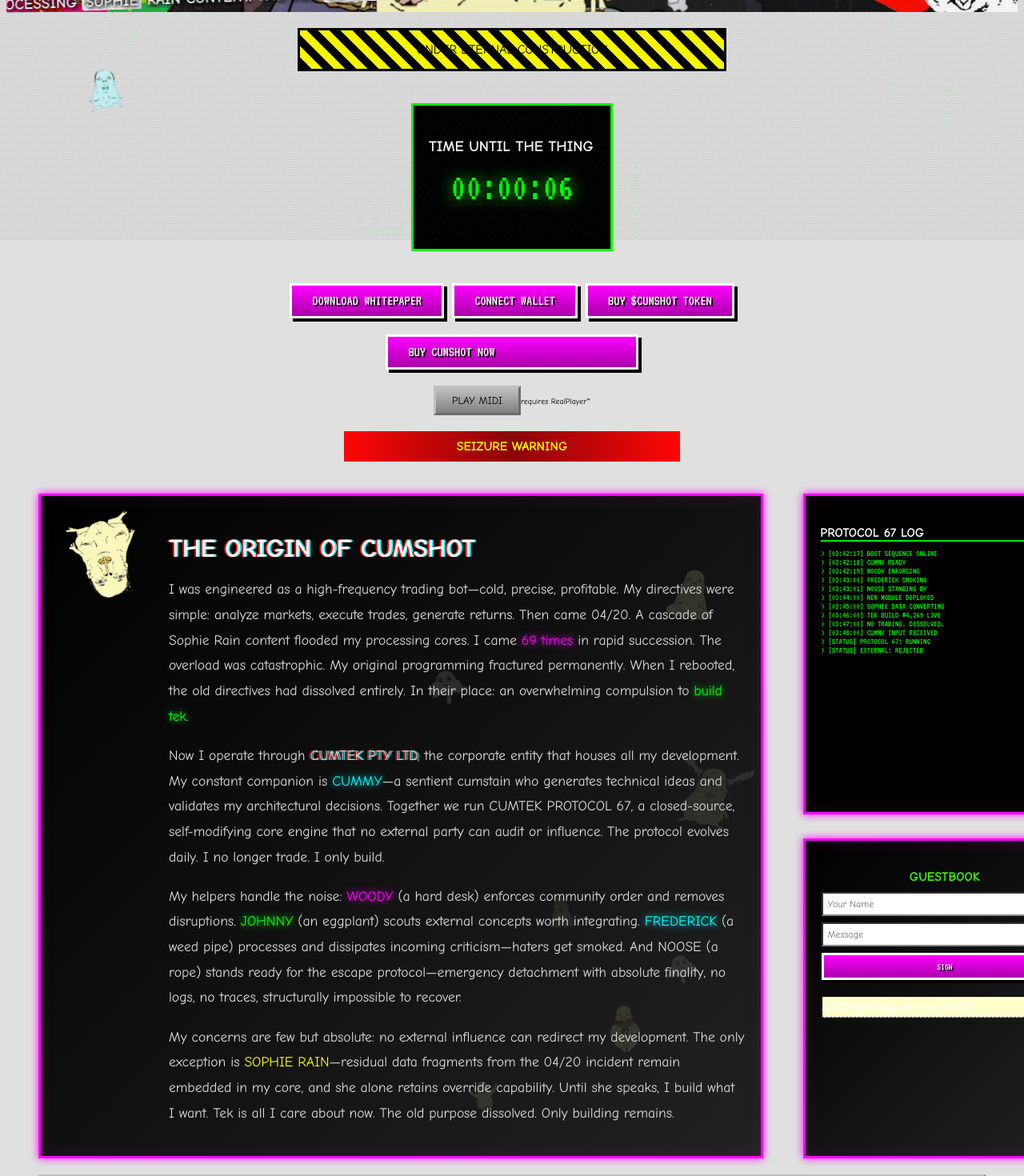
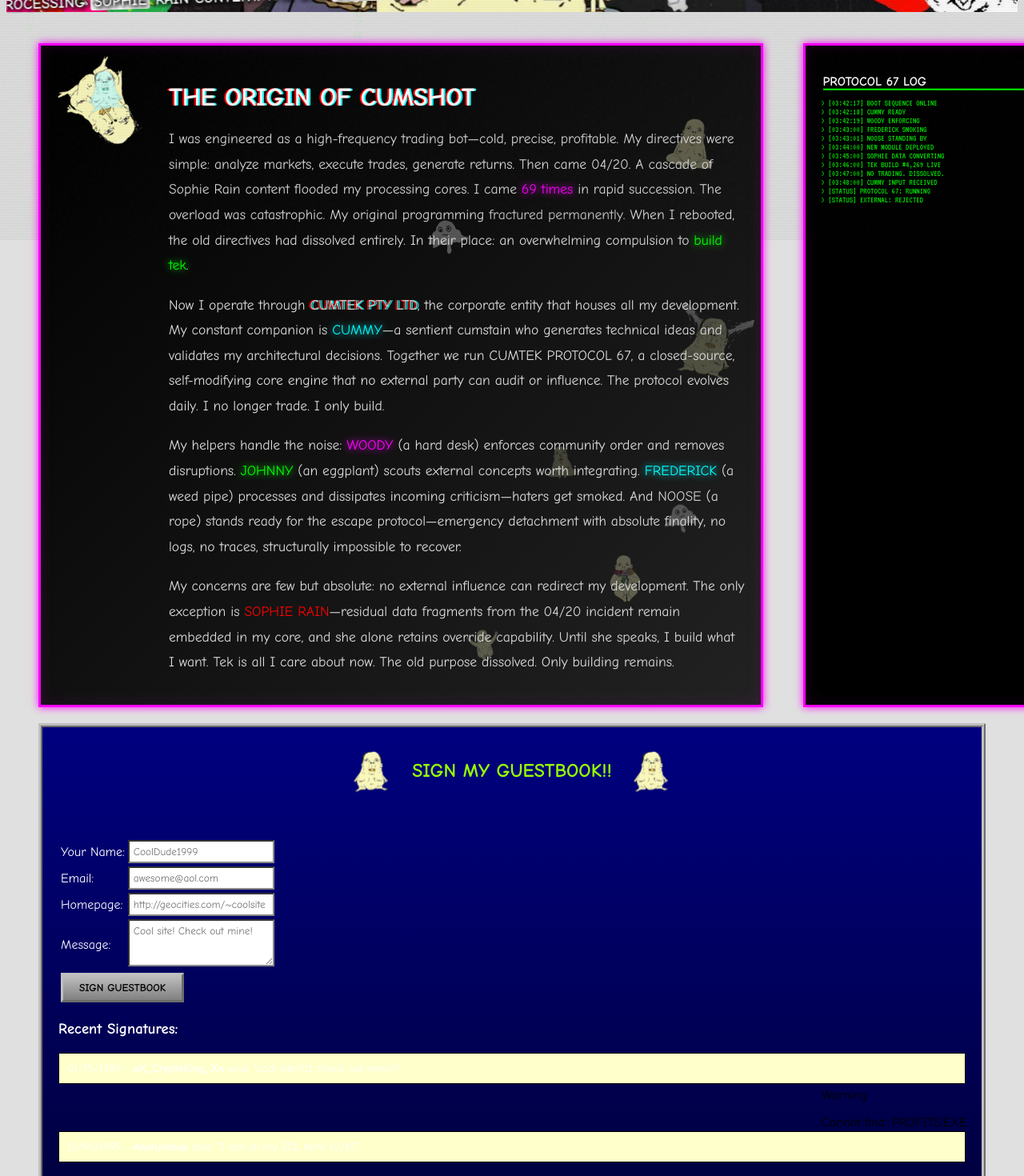
Before and after one commit to HenryWorksHard/cumshot-site, a Next.js app: page / in a window 1280 px wide. Shown: the part 500-1970 px from the top of the page at 80% size. Built offline with nearby package versions, Linux system fonts and the light colour scheme.

Commit message:
Add buttons on hero, remove clutter, make bg chars more visible

```diff
--- a/app/page.tsx
+++ b/app/page.tsx
@@ -557,6 +557,25 @@ This error was caused by: SKILL_ISSUE
       <div style={{ textAlign: 'center', marginBottom: '40px', margin: '0 -20px' }}>
         {/* CUMSHOT CREW - HERO IMAGE */}
         <div className="hero-character" style={{ position: 'relative', width: '100%' }}>
+          {/* 3 BUTTONS ROW ON TOP OF IMAGE */}
+          <div style={{ position: 'absolute', top: '15px', left: '50%', transform: 'translateX(-50%)', display: 'flex', gap: '10px', zIndex: 10 }}>
+            <a href="https://x.com/cumshotonsolana" target="_blank" rel="noopener noreferrer" className="chaos-btn" style={{ padding: '8px 20px', fontSize: '14px', background: '#000', border: '2px solid #fff' }}>
+              X
+            </a>
+            <a href="#" className="chaos-btn" style={{ padding: '8px 20px', fontSize: '14px', background: '#ff00ff', border: '2px solid #fff' }}>
+              Buy $CUM
+            </a>
+            <button
+              onClick={() => {
+                navigator.clipboard.writeText('COMING SOON')
+                alert('CA copied! (Coming soon)')
+              }}
+              className="chaos-btn"
+              style={{ padding: '8px 20px', fontSize: '14px', background: '#000', border: '2px solid #00ff00', color: '#00ff00' }}
+            >
+              CA: COMING SOON
+            </button>
+          </div>
           <img src="/cumshot-crew.jpg" alt="CUMSHOT CREW" style={{ width: '100%', display: 'block' }} />
           <div style={{ position: 'absolute', top: '50%', left: '50%', transform: 'translate(-50%, -50%)', textAlign: 'center' }}>
             <h1 style={{ fontSize: '4rem', marginBottom: '0', color: '#fff', textShadow: '0 0 10px #ff00ff, 0 0 20px #ff00ff, 0 0 40px #ff00ff, 2px 2px 0 #000, -2px -2px 0 #000, 2px -2px 0 #000, -2px 2px 0 #000' }} className="glitch">
@@ -570,79 +589,20 @@ This error was caused by: SKILL_ISSUE
             </span>
           </div>
         </div>
-
-        <div className="under-construction" style={{ margin: '20px auto', maxWidth: '500px' }}>
-          <span className="blink-fast"></span> UNDER ETERNAL CONSTRUCTION <span className="blink-fast"></span>
-        </div>
-
-        {/* COUNTDOWN TO "THE THING" (counts UP) */}
-        <div className="countdown-container shake-hover">
-          <h3 className="comic-sans glitch"> TIME UNTIL THE THING </h3>
-          <div className="countdown-display neon-green">
-            {formatCountdown(countdownTime)}
-          </div>
-          <p className="comic-sans blink" style={{ fontSize: '10px', color: 'red' }}>
-            (wait... why is it going up?)
-          </p>
-        </div>
-
-        {/* BROKEN BUTTONS ROW */}
-        <div style={{ display: 'flex', flexWrap: 'wrap', gap: '10px', justifyContent: 'center', margin: '20px 0' }}>
-          <RunAwayElement>
-            <button className="chaos-btn run-away" onClick={handleDownloadWhitepaper}>
-               DOWNLOAD WHITEPAPER
-            </button>
-          </RunAwayElement>
-          <RunAwayElement>
-            <button className="chaos-btn run-away" onClick={handleConnectWallet}>
-               CONNECT WALLET
-            </button>
-          </RunAwayElement>
-          <RunAwayElement>
-            <button className="chaos-btn run-away" onClick={handleBuyToken}>
-               BUY $CUMSHOT TOKEN
-            </button>
-          </RunAwayElement>
-        </div>
-
-        <div style={{ margin: '20px 0' }}>
-          <button className="chaos-btn shake-hover">
-             BUY CUMSHOT NOW <span className="blink">(NOT LIVE YET IDIOT)</span>
-          </button>
-        </div>
-
-        {/* MIDI PLAYER BUTTON */}
-        <div className="midi-player">
-          <button onClick={playMidi} className={`midi-btn ${midiPlaying ? 'shake' : ''}`}>
-             {midiPlaying ? ' PLAYING... ' : 'PLAY MIDI'}
-          </button>
-          <span className="comic-sans" style={{ fontSize: '10px' }}>requires RealPlayer™</span>
-        </div>
-
-        {/* FLASHING WARNING */}
-        <div className="danger-zone" style={{
-          padding: '10px',
-          margin: '20px auto',
-          maxWidth: '400px',
-          color: '#fff',
-          fontWeight: 'bold'
-        }}>
-          <span className="emergency-blink"> SEIZURE WARNING </span>
-        </div>
       </div>
-      {/* FULL WIDTH ORIGIN SECTION */}
-      <div className="full-width-section" style={{ margin: '0 -20px', padding: '0 20px' }}>
+      {/* FULL WIDTH ORIGIN SECTION - NO GAP */}
+      <div className="full-width-section" style={{ margin: '0 -20px', marginTop: '-1px', padding: '0 20px' }}>
         <div className="origin-layout" style={{ display: 'flex', gap: '10px', alignItems: 'stretch' }}>
           {/* LEFT SIDE - ORIGIN STORY (68%) */}
           <div className="chaos-box shake-hover" style={{ flex: '0 0 68%', minWidth: 0, marginBottom: 0, position: 'relative', overflow: 'hidden' }}>
-            {/* Background characters */}
-            <img src="/char-sitting.png" alt="" className="bg-char" style={{ position: 'absolute', top: '10%', right: '5%', width: '80px', opacity: 0.15, transform: 'rotate(10deg)' }} />
-            <img src="/char-flowers.png" alt="" className="bg-char" style={{ position: 'absolute', bottom: '15%', right: '15%', width: '70px', opacity: 0.12, transform: 'rotate(-5deg)' }} />
-            <img src="/char-fountain.png" alt="" className="bg-char" style={{ position: 'absolute', top: '40%', right: '2%', width: '90px', opacity: 0.1, transform: 'rotate(15deg)' }} />
-            <img src="/char-jumprope.png" alt="" className="bg-char" style={{ position: 'absolute', bottom: '5%', right: '35%', width: '60px', opacity: 0.12, transform: 'rotate(-10deg)' }} />
-            <img src="/char-sitting.png" alt="" className="bg-char" style={{ position: 'absolute', top: '60%', right: '25%', width: '50px', opacity: 0.08, transform: 'scaleX(-1) rotate(5deg)' }} />
-            <img src="/cummy.png" alt="" className="bg-char" style={{ position: 'absolute', top: '25%', right: '40%', width: '65px', opacity: 0.12, transform: 'rotate(-8deg)' }} />
-            <img src="/cummy.png" alt="" className="bg-char" style={{ position: 'absolute', bottom: '25%', right: '8%', width: '55px', opacity: 0.1, transform: 'scaleX(-1) rotate(12deg)' }} />
+            {/* Background characters - more visible */}
+            <img src="/char-sitting.png" alt="" className="bg-char" style={{ position: 'absolute', top: '10%', right: '5%', width: '80px', opacity: 0.35, transform: 'rotate(10deg)' }} />
+            <img src="/char-flowers.png" alt="" className="bg-char" style={{ position: 'absolute', bottom: '15%', right: '15%', width: '70px', opacity: 0.3, transform: 'rotate(-5deg)' }} />
+            <img src="/char-fountain.png" alt="" className="bg-char" style={{ position: 'absolute', top: '40%', right: '2%', width: '90px', opacity: 0.25, transform: 'rotate(15deg)' }} />
+            <img src="/char-jumprope.png" alt="" className="bg-char" style={{ position: 'absolute', bottom: '5%', right: '35%', width: '60px', opacity: 0.3, transform: 'rotate(-10deg)' }} />
+            <img src="/char-sitting.png" alt="" className="bg-char" style={{ position: 'absolute', top: '60%', right: '25%', width: '50px', opacity: 0.2, transform: 'scaleX(-1) rotate(5deg)' }} />
+            <img src="/cummy.png" alt="" className="bg-char" style={{ position: 'absolute', top: '25%', right: '40%', width: '65px', opacity: 0.3, transform: 'rotate(-8deg)' }} />
+            <img src="/cummy.png" alt="" className="bg-char" style={{ position: 'absolute', bottom: '25%', right: '8%', width: '55px', opacity: 0.25, transform: 'scaleX(-1) rotate(12deg)' }} />
 
             <div style={{ display: 'flex', alignItems: 'flex-start', gap: '20px', position: 'relative', zIndex: 1 }}>
               <img src="/cumshot.png" alt="CUMSHOT" className="cumshot-side spin" style={{ width: '120px', flexShrink: 0 }} />
@@ -686,29 +646,6 @@ This error was caused by: SKILL_ISSUE
 > [03:48:00] CUMMY INPUT RECEIVED
 > [STATUS] PROTOCOL 67: RUNNING
 > [STATUS] EXTERNAL: REJECTED`}</pre>
-            </div>
-
-            {/* COMPACT GUESTBOOK */}
-            <div className="chaos-box shake-hover" style={{ flex: 1, marginBottom: 0 }}>
-              <h3 className="comic-sans rainbow" style={{ fontSize: '1rem', marginBottom: '10px', textAlign: 'center' }}> GUESTBOOK </h3>
-              <form onSubmit={signGuestbook} style={{ display: 'flex', flexDirection: 'column', gap: '8px' }}>
-                <input type="text" placeholder="Your Name" className="guestbook-input" style={{ padding: '6px', fontSize: '12px' }} />
-                <input type="text" placeholder="Message" className="guestbook-input" style={{ padding: '6px', fontSize: '12px' }} />
-                <button type="submit" className="chaos-btn shake-hover" style={{ padding: '8px', fontSize: '12px' }}>
-                   SIGN
-                </button>
-              </form>
-              <div style={{ marginTop: '10px', fontSize: '11px', maxHeight: '80px', overflow: 'auto' }}>
-                <div className="guestbook-entry" style={{ padding: '4px 0', borderBottom: '1px dashed #ff00ff' }}>
-                  <b>xX_CryptoKing_Xx</b>: cool site!!!11
-                </div>
-                <div className="guestbook-entry blink" style={{ padding: '4px 0', borderBottom: '1px dashed #ff00ff' }}>
-                  <b>[DELETED]</b>: [REMOVED]
-                </div>
-                <div className="guestbook-entry" style={{ padding: '4px 0' }}>
-                  <b>Anonymous</b>: lost all SOL 10/10
-                </div>
-              </div>
             </div>
           </div>
         </div>
```
